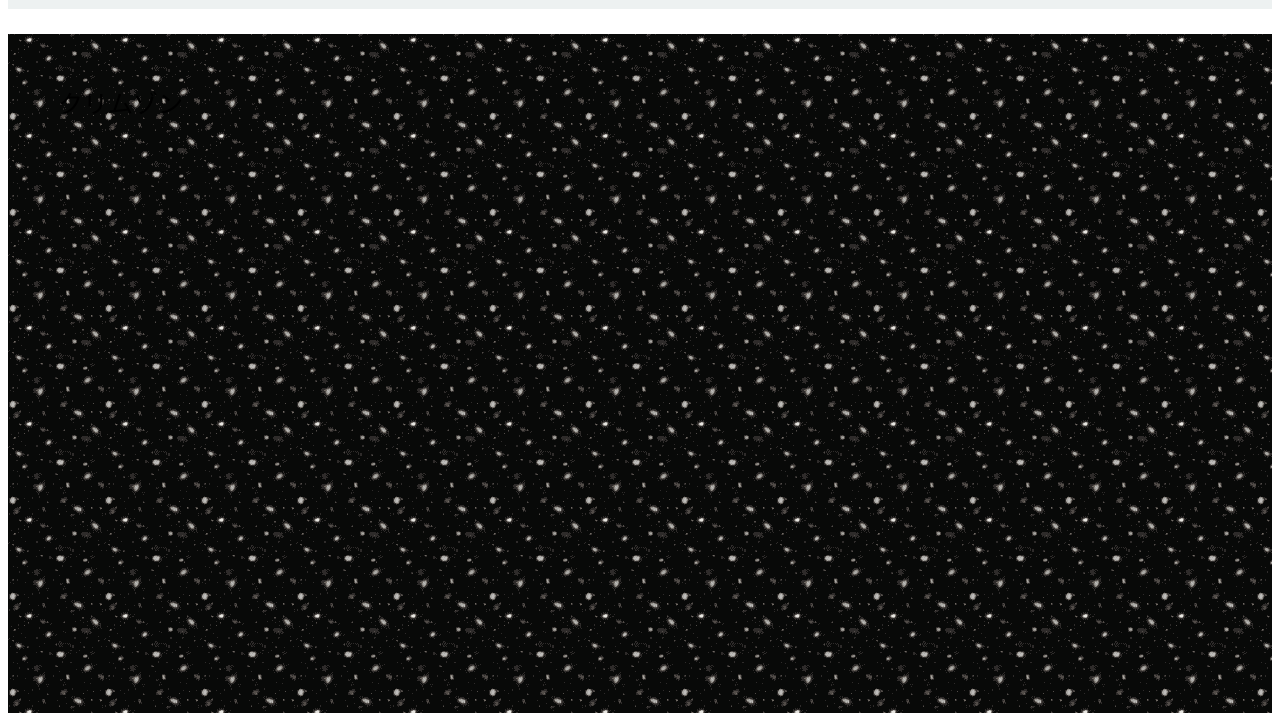
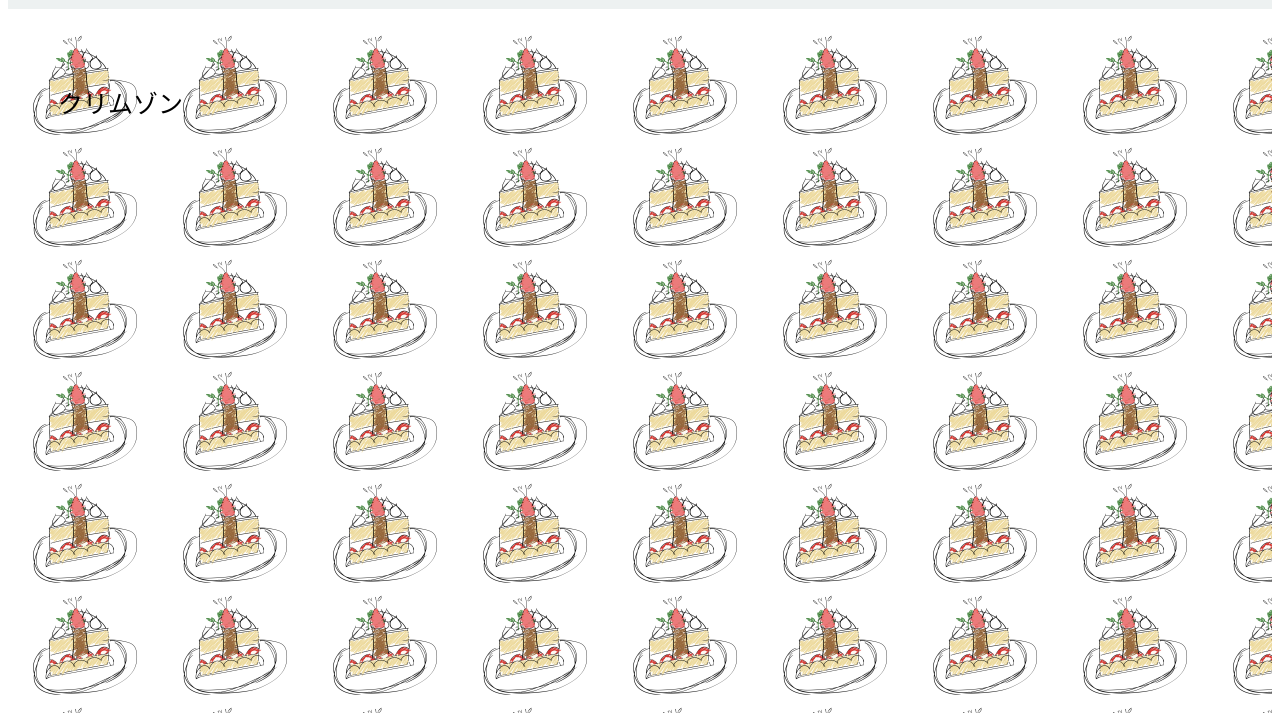
Before and after one commit to kiss-a/test, a plain HTML site: page index.html in a window 1280 px wide. Shown: the part 87-800 px from the top of the page. Drawn offline with Linux system fonts and the light colour scheme.

Commit message:
Update stylesheet.css

```diff
--- a/stylesheet.css
+++ b/stylesheet.css
@@ -3,7 +3,7 @@
     background-color: rgb(237, 241, 241);
 }
 .main {
-  background-image: url(冬.gif);
+  background-image: url(tntncake.png);
     height: 800px;
     /*background-color: rgb(124, 209, 198);*/
 }
```
